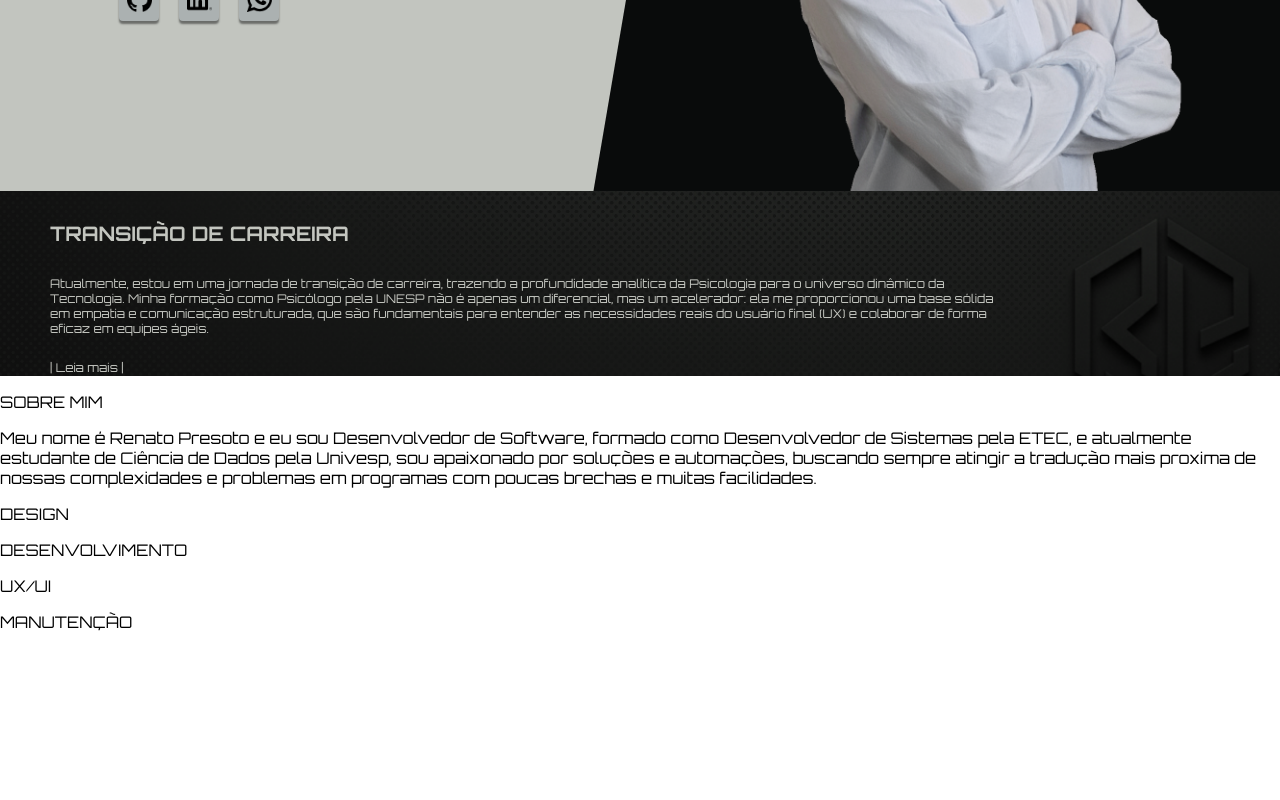
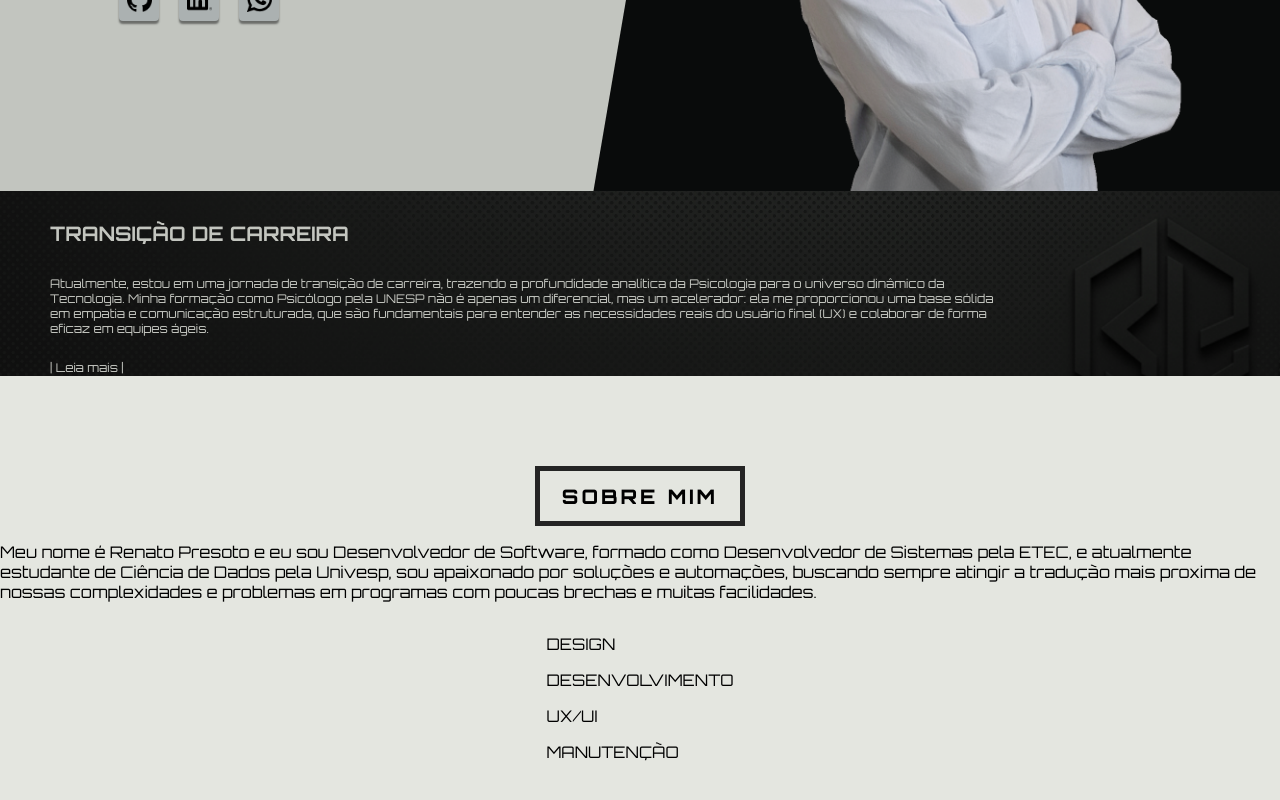
Before and after one commit to renato-presoto-dev/projects-portfolio-angular-css, an Angular app in the folder portfolio/: page /Welcome in a window 1280 px wide. Shown: the part 424-1224 px from the top of the page. Before the commit the page ends 1056 px from the top, so only its background shows below. Built offline with nearby package versions, Linux system fonts and the light colour scheme.

Commit message:
Estilo dos titulos de sessões

```diff
--- a/portfolio/src/app/pages/landing-page/landing-page.component.css
+++ b/portfolio/src/app/pages/landing-page/landing-page.component.css
@@ -167,3 +167,26 @@ button{
     width: 75%;
     text-decoration: none;
 }
+#segundaTela{
+    display: flex;
+    flex-direction: column;
+    width: 100vw;
+    height: 80vh;
+    align-items: center;
+    background-color: #e0e2dbdc;
+}
+.divTitulo{
+    display: flex;
+    margin-top: 90px;
+    background-color:none;
+    width: 200px ;
+    height: 50px;
+    justify-content: center;
+    align-items: center;
+    border: rgba(27, 27, 27, 0.952) solid 5px;
+}
+.sobremim{
+    font-size: 20px;
+    letter-spacing: 3px;
+    font-weight: 800;
+}
```
